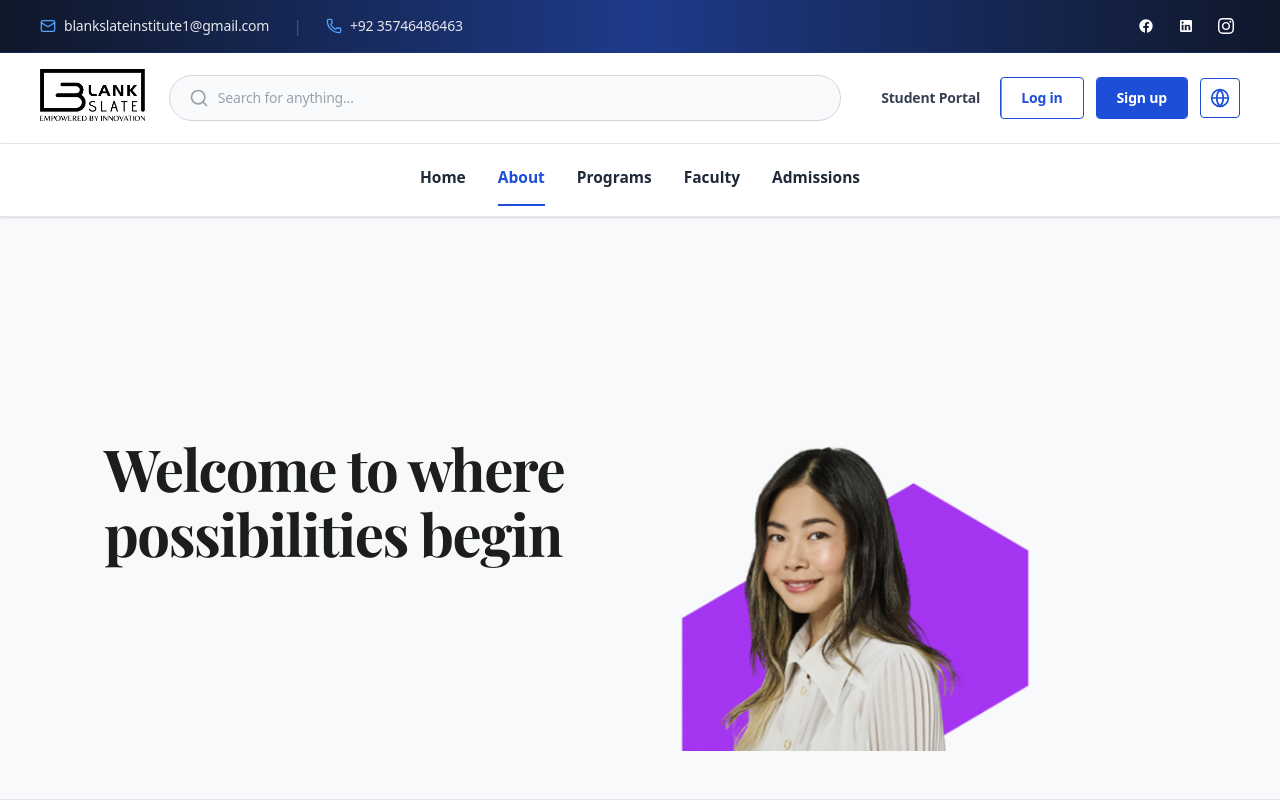
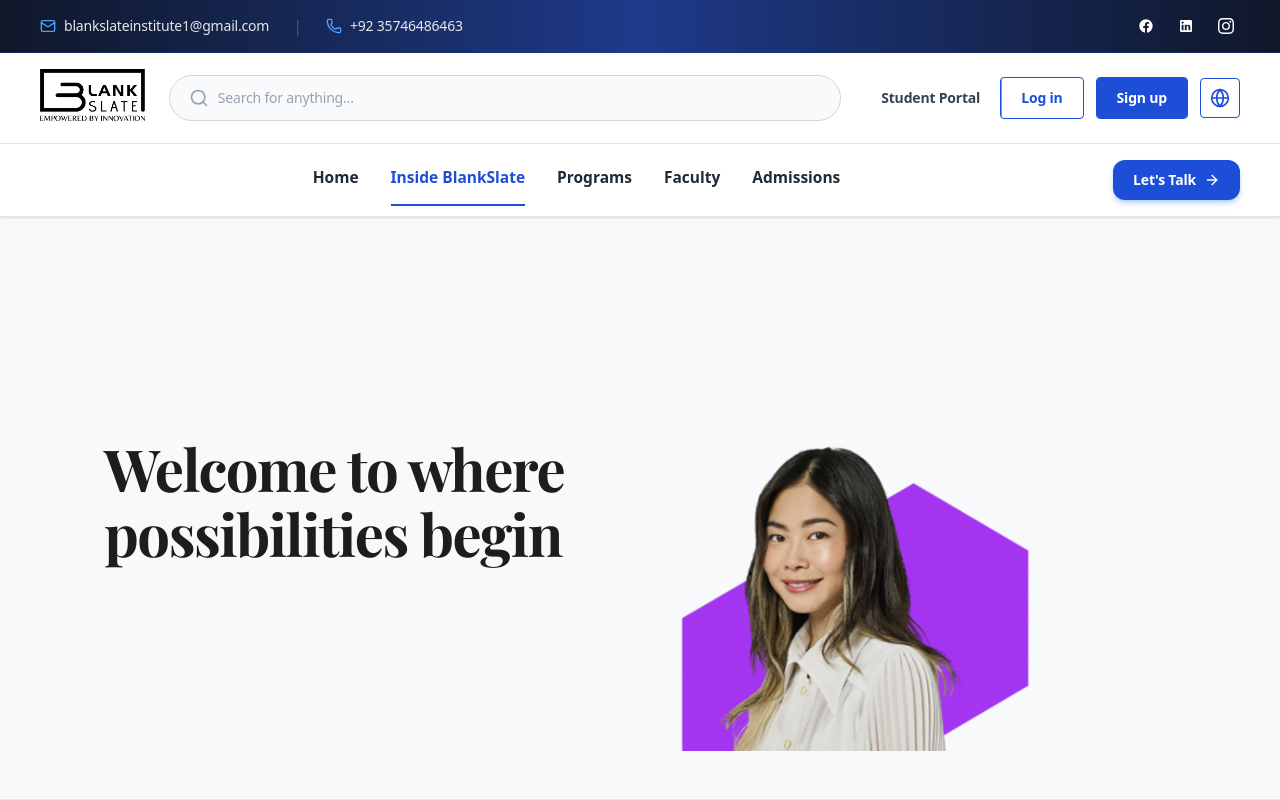
Before and after one commit to techbyrayyan/blank-slate-ins, a Next.js app: page /about in a window 1280 px wide. Shown: the top 800 px of the page. Built offline with nearby package versions, Linux system fonts and the light colour scheme.

Commit message:
feat(navbar): add 'Let\'s Talk' CTA button with arrow linking to /contact in bottom navbar row

```diff
--- a/src/components/Navbar.js
+++ b/src/components/Navbar.js
@@ -10,7 +10,7 @@ import { FacebookIcon, LinkedinIcon, InstagramIcon } from "./SocialIcons";
 
 const navLinks = [
   { name: "Home", href: "/" },
-  { name: "About", href: "/about" },
+  { name: "Inside BlankSlate", href: "/about" },
   { name: "Programs", href: "/programs" },
   { name: "Faculty", href: "/faculty" },
   { name: "Admissions", href: "/admissions" },
@@ -213,10 +213,16 @@ export default function Navbar({ onOpenApply }) {
                 })}
               </div>
 
-              {/* Spacer for symmetry when logo is visible */}
-              <div className={`hidden xl:block flex-shrink-0 overflow-hidden transition-all duration-400 ease-in-out ${
-                isScrolled ? "max-w-[180px] opacity-100" : "max-w-0 opacity-0"
-              }`} />
+              {/* Right side: Let's Talk CTA button linked to /contact */}
+              <div className="hidden xl:flex items-center flex-shrink-0">
+                <Link
+                  href="/contact"
+                  className="inline-flex items-center gap-2 px-5 py-2.5 bg-[#1D4ED8] hover:bg-blue-700 text-white text-sm font-bold rounded-xl shadow-md shadow-blue-600/25 transition-all group cursor-pointer"
+                >
+                  <span>Let&apos;s Talk</span>
+                  <ArrowRight className="w-4 h-4 group-hover:translate-x-1 transition-transform" />
+                </Link>
+              </div>
 
               {/* Mobile: show logo + hamburger in bottom bar when scrolled */}
               <div className="flex xl:hidden items-center justify-between w-full">
@@ -328,14 +334,15 @@ export default function Navbar({ onOpenApply }) {
               <span>{currentLangName}</span>
             </button>
             <div className="flex flex-col sm:flex-row gap-3 pt-2">
+              <Link href="/contact" onClick={() => setMobileMenuOpen(false)}
+                className="w-full sm:w-auto px-6 py-3 bg-[#1D4ED8] text-white text-sm font-bold rounded-xl flex items-center justify-center gap-2 hover:bg-blue-700 transition-all shadow-md">
+                <span>Let&apos;s Talk</span>
+                <ArrowRight className="w-4 h-4" />
+              </Link>
               <button onClick={() => { setMobileMenuOpen(false); onOpenApply(); }}
-                className="w-full sm:w-auto px-8 py-3.5 bg-[#1D4ED8] border border-[#1D4ED8] text-white text-sm font-black uppercase tracking-wider rounded hover:bg-white hover:text-[#1D4ED8] transition-all">
+                className="w-full sm:w-auto px-6 py-3 border border-[#1D4ED8] text-[#1D4ED8] text-sm font-bold rounded-xl hover:bg-blue-50 transition-all">
                 Sign Up
               </button>
-              <Link href="/student-portal" onClick={() => setMobileMenuOpen(false)}
-                className="w-full sm:w-auto px-8 py-3.5 border border-[#1D4ED8] text-[#1D4ED8] text-sm font-black uppercase tracking-wider rounded text-center hover:bg-[#1D4ED8] hover:text-white transition-all">
-                Log In
-              </Link>
             </div>
             <p className="text-xs text-gray-400 font-mono pt-2">© 2026 BlankSlate Institute</p>
           </div>
```
